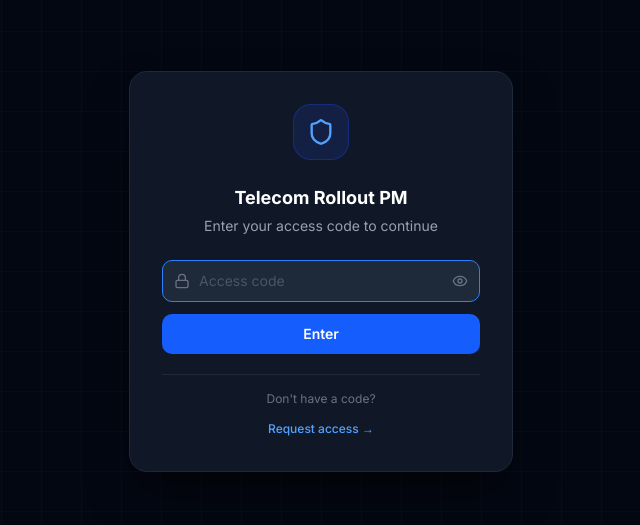
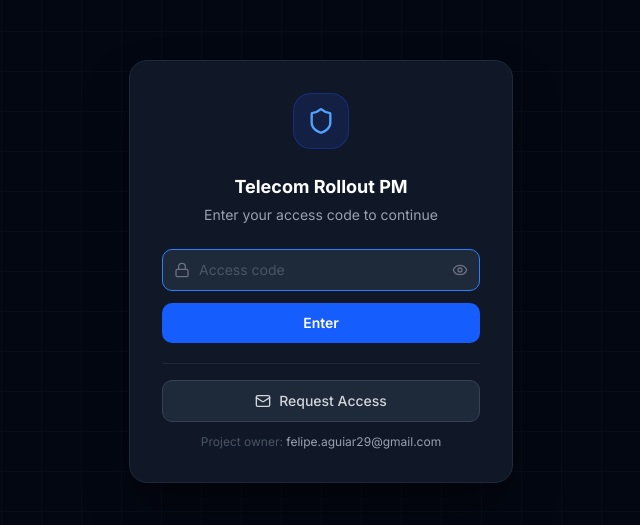
Before and after one commit to joaofelipeagui/Telecom-Rollout, a Next.js app: page / in a window 1280 px wide. Shown: the part 129-654 px from the top of the page, without its empty margins (319-959 px from the left). Built offline with nearby package versions, Linux system fonts and the light colour scheme.

Commit message:
feat: show owner email on gate + prominent request access button
Co-Authored-By: Claude Sonnet 4.6 <noreply@anthropic.com>

```diff
--- a/src/components/AccessGate.tsx
+++ b/src/components/AccessGate.tsx
@@ -2,7 +2,8 @@
 import { useState, useEffect, useRef } from 'react'
 import { Lock, Eye, EyeOff, Shield, Mail, ArrowLeft, CheckCircle, Loader2 } from 'lucide-react'
 
-const STORAGE_KEY = 'telecom_pm_access'
+const STORAGE_KEY  = 'telecom_pm_access'
+const OWNER_EMAIL  = process.env.NEXT_PUBLIC_OWNER_EMAIL ?? 'felipe.aguiar29@gmail.com'
 
 function getValidCodes(): string[] {
   const multi  = process.env.NEXT_PUBLIC_ACCESS_CODES ?? ''
@@ -125,12 +126,14 @@ export function AccessGate({ children }: { children: React.ReactNode }) {
                   Enter
                 </button>
               </div>
-              <div className="mt-5 pt-4 border-t border-gray-800 text-center">
-                <p className="text-xs text-gray-500 mb-2">Don't have a code?</p>
+              <div className="mt-5 pt-4 border-t border-gray-800 space-y-3">
                 <button onClick={() => setView('request')}
-                  className="text-xs text-blue-400 hover:text-blue-300 font-medium transition-colors">
-                  Request access →
+                  className="w-full py-2.5 rounded-lg bg-gray-800 hover:bg-gray-700 border border-gray-700 hover:border-gray-500 text-sm font-medium text-gray-300 hover:text-white transition-all flex items-center justify-center gap-2">
+                  <Mail className="w-4 h-4" /> Request Access
                 </button>
+                <p className="text-center text-xs text-gray-600">
+                  Project owner: <a href={`mailto:${OWNER_EMAIL}`} className="text-gray-400 hover:text-blue-400 transition-colors">{OWNER_EMAIL}</a>
+                </p>
               </div>
             </>
           )}
@@ -140,7 +143,10 @@ export function AccessGate({ children }: { children: React.ReactNode }) {
             <>
               <div className="text-center mb-6">
                 <h1 className="text-lg font-bold text-white mb-1">Request Access</h1>
-                <p className="text-sm text-gray-400">Fill in your details and the owner will send you a code</p>
+                <p className="text-sm text-gray-400">
+                  Your request goes directly to{' '}
+                  <a href={`mailto:${OWNER_EMAIL}`} className="text-blue-400 hover:underline">{OWNER_EMAIL}</a>
+                </p>
               </div>
               <div className="space-y-3">
                 <input
```
